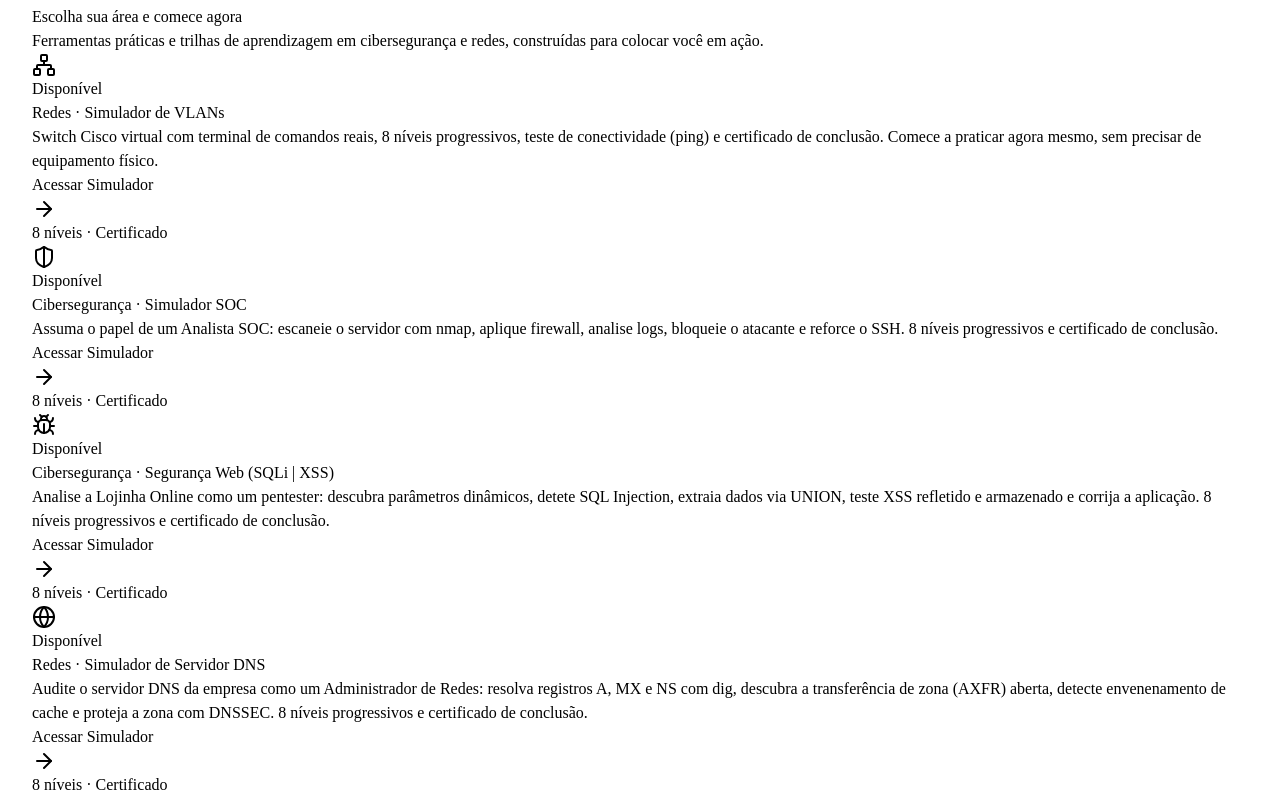
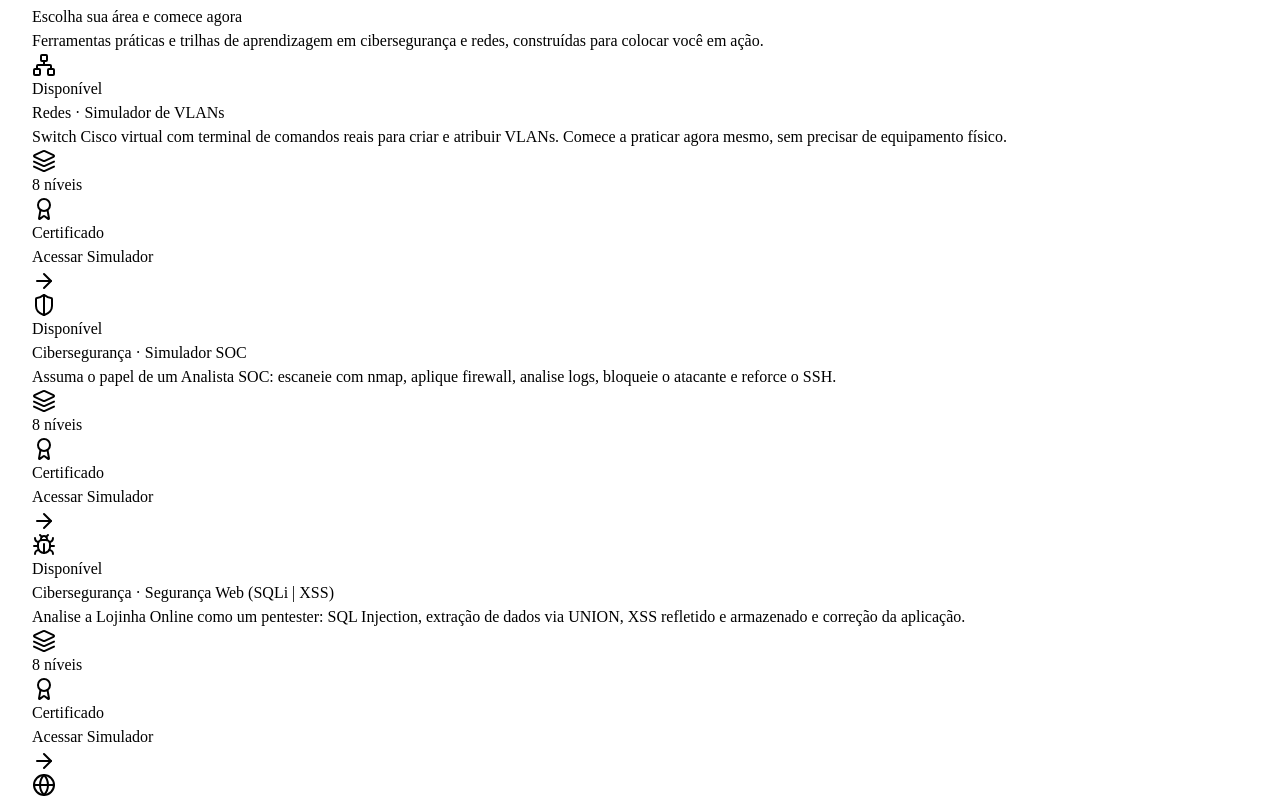
Before and after one commit to sandronsk1977-creator/sf-cyber, a React (Vite) app in the folder client/: page / in a window 1280 px wide. Shown: the part 506-1304 px from the top of the page. Built offline with nearby package versions, Linux system fonts and the light colour scheme.

Commit message:
fix: streamline platform area cards (uniform chips + full-width CTA) and prelaunch modal copy

```diff
--- a/client/src/components/PortalCardsSection.tsx
+++ b/client/src/components/PortalCardsSection.tsx
@@ -1,6 +1,29 @@
 import React from "react";
-import { Network, ShieldHalf, Bug, Globe, ArrowRight } from "lucide-react";
+import { Network, ShieldHalf, Bug, Globe, ArrowRight, Layers, Award } from "lucide-react";
 import { Link } from "wouter";
+
+const metaChips = (
+  <>
+    <span className="inline-flex items-center gap-1.5 text-xs font-semibold text-slate-300 bg-slate-800/80 border border-slate-700 px-3 py-1.5 rounded-full">
+      <Layers className="w-3.5 h-3.5 text-cyan-400" />
+      8 níveis
+    </span>
+    <span className="inline-flex items-center gap-1.5 text-xs font-semibold text-slate-300 bg-slate-800/80 border border-slate-700 px-3 py-1.5 rounded-full">
+      <Award className="w-3.5 h-3.5 text-cyan-400" />
+      Certificado
+    </span>
+  </>
+);
+
+const cardFooter = (
+  <div className="flex flex-col gap-4">
+    <div className="flex flex-wrap items-center gap-2">{metaChips}</div>
+    <span className="inline-flex items-center justify-center gap-2 font-bold bg-cyan-500 hover:bg-cyan-600 text-slate-950 text-sm px-5 py-3 rounded-xl shadow-xl shadow-cyan-500/25 transition-colors w-full">
+      Acessar Simulador
+      <ArrowRight className="w-4 h-4 group-hover:translate-x-1 transition-transform" />
+    </span>
+  </div>
+);
 
 export function PortalCardsSection() {
   return (
@@ -36,17 +59,11 @@ export function PortalCardsSection() {
             <h3 className="font-extrabold text-2xl mb-3 text-white font-mono">
               Redes · Simulador de VLANs
             </h3>
-            <p className="text-slate-400 text-sm leading-relaxed mb-8">
-              Switch Cisco virtual com terminal de comandos reais, 8 níveis progressivos, teste de conectividade (ping) e certificado de conclusão. Comece a praticar agora mesmo, sem precisar de equipamento físico.
+            <p className="text-slate-400 text-sm leading-relaxed mb-6">
+              Switch Cisco virtual com terminal de comandos reais para criar e atribuir VLANs. Comece a praticar agora mesmo, sem precisar de equipamento físico.
             </p>
 
-            <div className="flex items-center justify-between">
-              <span className="inline-flex items-center gap-2 font-bold bg-cyan-500 hover:bg-cyan-600 text-slate-950 text-sm px-5 py-3 rounded-xl shadow-xl shadow-cyan-500/25 transition-colors">
-                Acessar Simulador
-                <ArrowRight className="w-4 h-4 group-hover:translate-x-1 transition-transform" />
-              </span>
-              <span className="text-xs text-slate-500 font-mono">8 níveis · Certificado</span>
-            </div>
+            {cardFooter}
           </Link>
 
           {/* Card 02 - Cibersegurança | Simulador de Segurança */}
@@ -66,17 +83,11 @@ export function PortalCardsSection() {
             <h3 className="font-extrabold text-2xl mb-3 text-white font-mono">
               Cibersegurança · Simulador SOC
             </h3>
-            <p className="text-slate-400 text-sm leading-relaxed mb-8">
-              Assuma o papel de um Analista SOC: escaneie o servidor com nmap, aplique firewall, analise logs, bloqueie o atacante e reforce o SSH. 8 níveis progressivos e certificado de conclusão.
+            <p className="text-slate-400 text-sm leading-relaxed mb-6">
+              Assuma o papel de um Analista SOC: escaneie com nmap, aplique firewall, analise logs, bloqueie o atacante e reforce o SSH.
             </p>
 
-            <div className="flex items-center justify-between">
-              <span className="inline-flex items-center gap-2 font-bold bg-cyan-500 hover:bg-cyan-600 text-slate-950 text-sm px-5 py-3 rounded-xl shadow-xl shadow-cyan-500/25 transition-colors">
-                Acessar Simulador
-                <ArrowRight className="w-4 h-4 group-hover:translate-x-1 transition-transform" />
-              </span>
-              <span className="text-xs text-slate-500 font-mono">8 níveis · Certificado</span>
-            </div>
+            {cardFooter}
           </Link>
 
           {/* Card 03 - Segurança Web | SQL Injection | XSS */}
@@ -96,17 +107,11 @@ export function PortalCardsSection() {
             <h3 className="font-extrabold text-2xl mb-3 text-white font-mono">
               Cibersegurança · Segurança Web (SQLi | XSS)
             </h3>
-            <p className="text-slate-400 text-sm leading-relaxed mb-8">
-              Analise a Lojinha Online como um pentester: descubra parâmetros dinâmicos, detete SQL Injection, extraia dados via UNION, teste XSS refletido e armazenado e corrija a aplicação. 8 níveis progressivos e certificado de conclusão.
+            <p className="text-slate-400 text-sm leading-relaxed mb-6">
+              Analise a Lojinha Online como um pentester: SQL Injection, extração de dados via UNION, XSS refletido e armazenado e correção da aplicação.
             </p>
 
-            <div className="flex items-center justify-between">
-              <span className="inline-flex items-center gap-2 font-bold bg-cyan-500 hover:bg-cyan-600 text-slate-950 text-sm px-5 py-3 rounded-xl shadow-xl shadow-cyan-500/25 transition-colors">
-                Acessar Simulador
-                <ArrowRight className="w-4 h-4 group-hover:translate-x-1 transition-transform" />
-              </span>
-              <span className="text-xs text-slate-500 font-mono">8 níveis · Certificado</span>
-            </div>
+            {cardFooter}
           </Link>
 
           {/* Card 04 - Redes | Simulador de DNS */}
@@ -126,17 +131,11 @@ export function PortalCardsSection() {
             <h3 className="font-extrabold text-2xl mb-3 text-white font-mono">
               Redes · Simulador de Servidor DNS
             </h3>
-            <p className="text-slate-400 text-sm leading-relaxed mb-8">
-              Audite o servidor DNS da empresa como um Administrador de Redes: resolva registros A, MX e NS com dig, descubra a transferência de zona (AXFR) aberta, detecte envenenamento de cache e proteja a zona com DNSSEC. 8 níveis progressivos e certificado de conclusão.
+            <p className="text-slate-400 text-sm leading-relaxed mb-6">
+              Audite o servidor DNS como um Administrador de Redes: resolva registros A, MX e NS com dig, descubra a transferência de zona (AXFR) e proteja a zona com DNSSEC.
             </p>
 
-            <div className="flex items-center justify-between">
-              <span className="inline-flex items-center gap-2 font-bold bg-cyan-500 hover:bg-cyan-600 text-slate-950 text-sm px-5 py-3 rounded-xl shadow-xl shadow-cyan-500/25 transition-colors">
-                Acessar Simulador
-                <ArrowRight className="w-4 h-4 group-hover:translate-x-1 transition-transform" />
-              </span>
-              <span className="text-xs text-slate-500 font-mono">8 níveis · Certificado</span>
-            </div>
+            {cardFooter}
           </Link>
         </div>
       </div>
--- a/client/src/components/PreLaunchModal.tsx
+++ b/client/src/components/PreLaunchModal.tsx
@@ -142,9 +142,8 @@ export function PreLaunchModal({ isOpen, onClose }: PreLaunchModalProps) {
             <h2 id="prelaunch-title" className="text-2xl font-extrabold font-mono text-white mb-3">Em breve!</h2>
             <p className="text-sm text-slate-300 leading-relaxed mb-5">
               A área de membros (cursos, laboratórios e avaliações) estará disponível em
-              breve. Enquanto isso, aproveite o{" "}
-              <strong className="text-cyan-400">Simulador de VLANs Switch Cisco</strong> grátis,
-              com 8 níveis e certificado de conclusão.
+              breve. Enquanto isso, aproveite os Simuladores grátis, com 8 níveis e
+              certificado de conclusão.
             </p>
 
             <div className="mb-5">
```
